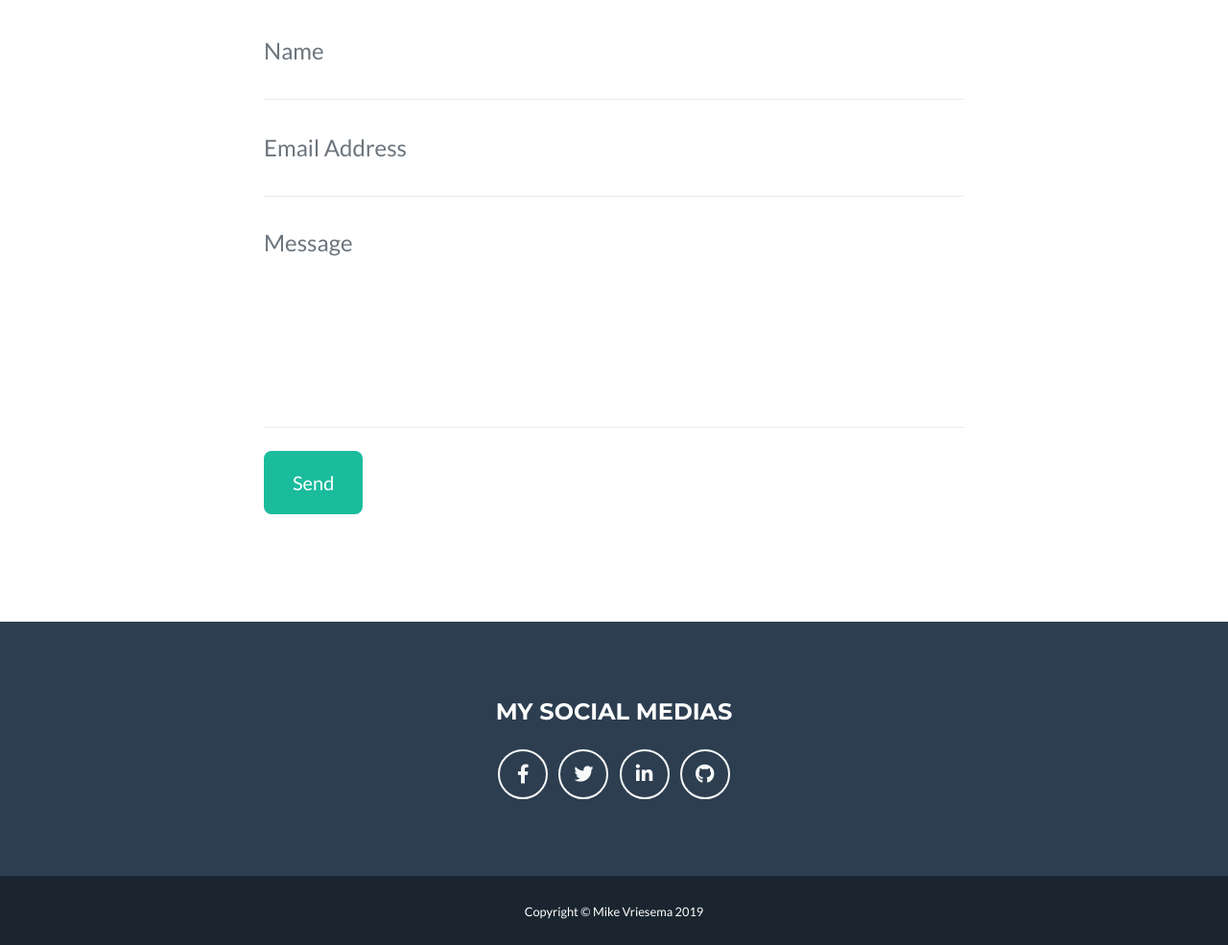
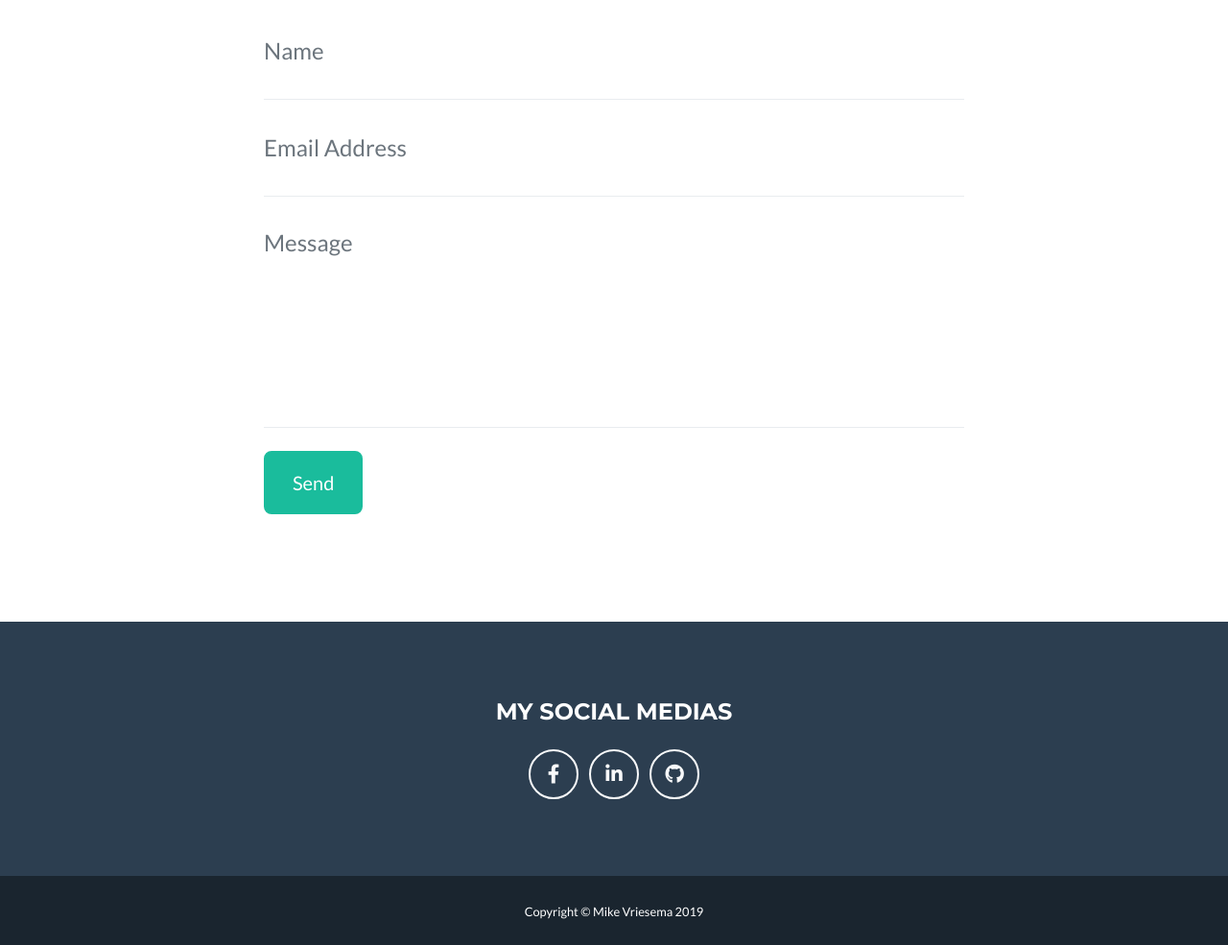
Before and after one commit to MikeVriesema/MikeVriesema.github, a website with bundled scripts: page index.html in a window 1280 px wide. Shown: the part 2062-3047 px from the top of the page at 96% size. Built offline with nearby package versions, Linux system fonts and the light colour scheme.

Commit message:
Update index.html

```diff
--- a/index.html
+++ b/index.html
@@ -169,9 +169,6 @@
                     <a class="btn btn-outline-light btn-social mx-1" href="https://www.facebook.com/Mike.J.K.T.Vriesema">
                         <i class="fab fa-fw fa-facebook-f"></i>
                     </a>
-                    <a class="btn btn-outline-light btn-social mx-1" href="#">
-                        <i class="fab fa-fw fa-twitter"></i>
-                    </a>
                     <a class="btn btn-outline-light btn-social mx-1" href="https://www.linkedin.com/in/mike-vriesema-0602a2151/">
                         <i class="fab fa-fw fa-linkedin-in"></i>
                     </a>
```
